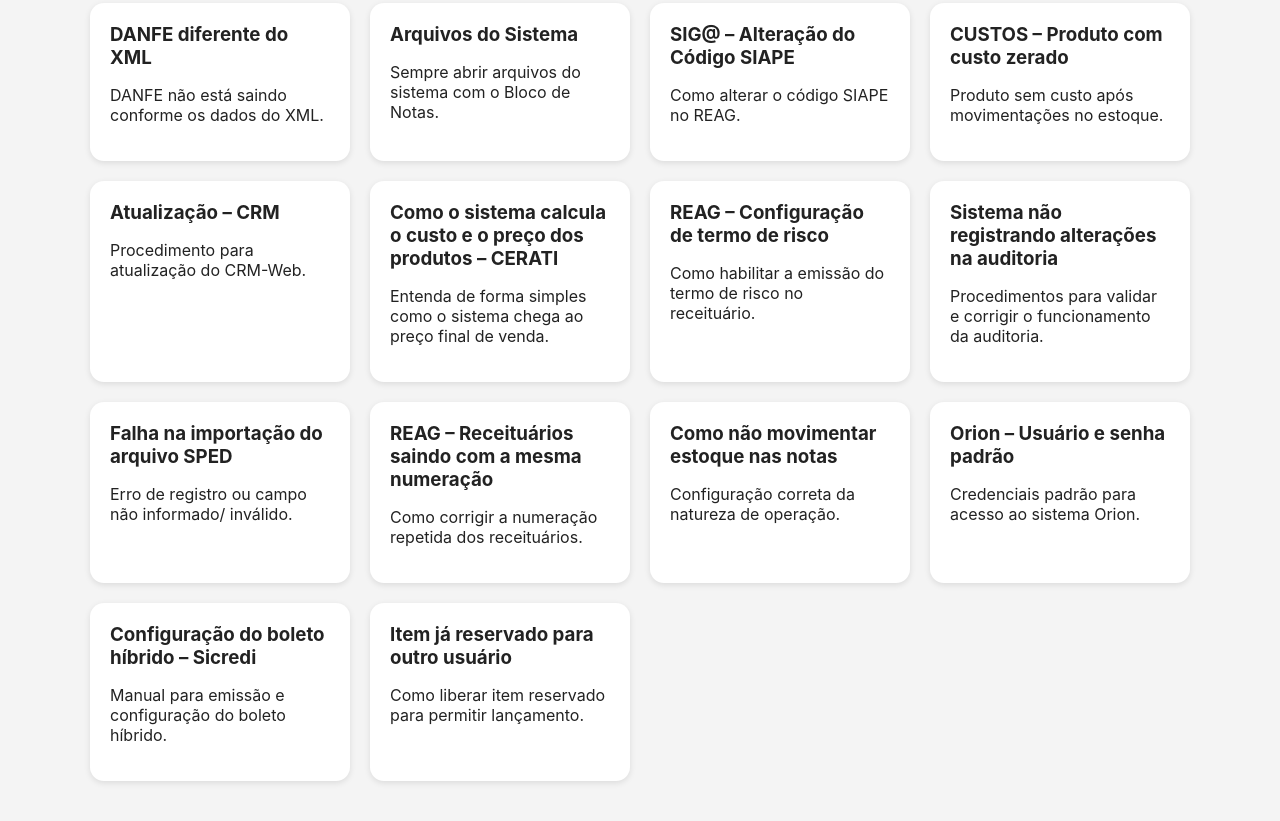
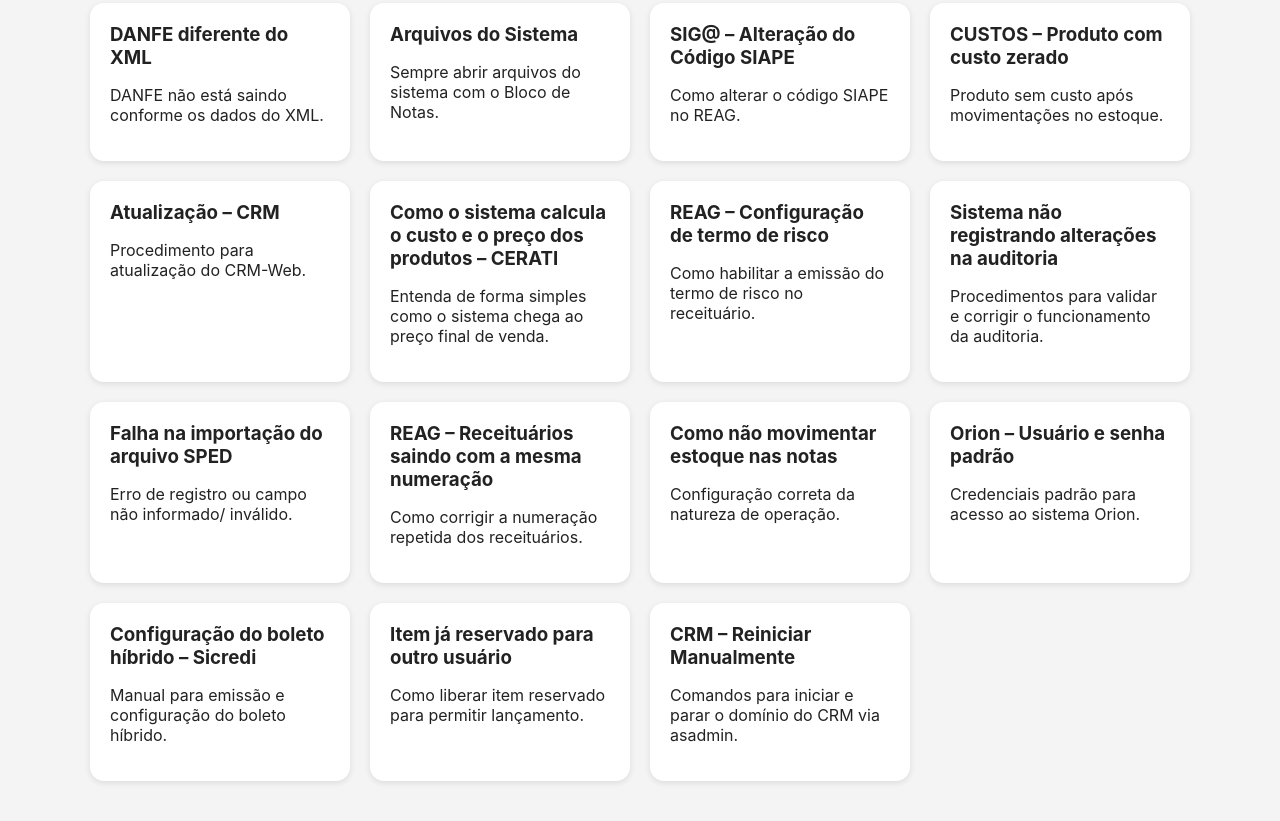
Before and after one commit to MP-AgroTech/central-de-ajuda, a plain HTML site: page index.html in a window 1280 px wide. Shown: the part 965-1786 px from the top of the page. Drawn offline with Linux system fonts and the light colour scheme.

Commit message:
Update index.html

```diff
--- a/index.html
+++ b/index.html
@@ -23,7 +23,7 @@
 <header>
   <div style="position:absolute;left:20px;top:15px;">
     <div style="display:inline-block;background:#0b5fff;color:#fff;padding:6px 14px;border-radius:8px;font-size:12px;font-weight:600;box-shadow:0 2px 6px rgba(0,0,0,0.25);">
-      Atualizado: <strong>14/01/2026</strong>
+      Atualizado: <strong>24/03/2026</strong>
     </div>
   </div>
 
@@ -158,6 +158,10 @@
 <div class="card" data-text="item reservado outro usuário estoque produtos a partir de" onclick="openDetail('d27')">
   <h3>Item já reservado para outro usuário</h3>
   <p>Como liberar item reservado para permitir lançamento.</p>
+</div>
+<div class="card" data-text="reiniciar crm manual glassfish start-domain stop-domain agro asadmin" onclick="openDetail('d28')">
+  <h3>CRM – Reiniciar Manualmente</h3>
+  <p>Comandos para iniciar e parar o domínio do CRM via asadmin.</p>
 </div>
 
 
@@ -385,7 +389,16 @@
      </ol>
      <p>
        Após esse procedimento, o item deverá estar disponível para uso normalmente.
-     </p>`
+     </p>`,
+	 d28:`<h2>CRM – Reiniciar Manualmente</h2>
+     <p>Para reiniciar o CRM manualmente via prompt/arquivo de lote, siga os passos:</p>
+     <ol>
+       <li>Acesse o diretório: <strong>C:\\Server\\glassfish4\\bin\\</strong>;</li>
+       <li>Execute o arquivo <strong>asadmin.bat</strong>;</li>
+       <li>Para parar o serviço, digite: <br><code>stop-domain agro</code></li>
+       <li>Para iniciar o serviço, digite: <br><code>start-domain agro</code></li>
+     </ol>
+     <p><strong>Nota:</strong> Certifique-se de executar o asadmin como administrador se o sistema solicitar permissões.</p>`
 
 
 
```
